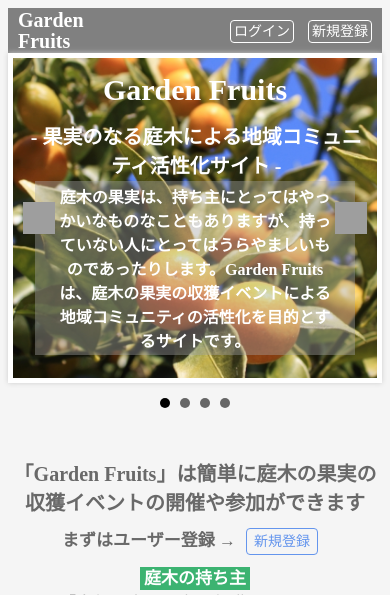
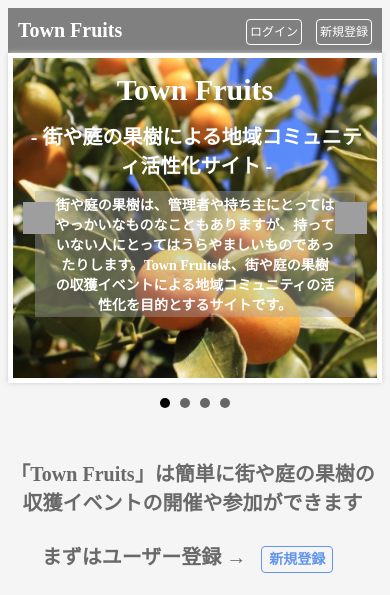
Before and after one commit to nori2711/gdnfruit, a Rails app: page / in a window 390 px wide. Shown: the top 595 px of the page. Run offline with Rails 7, Linux system fonts and the light colour scheme; data that the repository does not hold is empty; style sheets or scripts are compiled from the project's sources; parts of the project's set-up code (start-up, migrations or seed data) failed here and were passed over; some libraries are stand-ins or nearby versions; grey boxes are pictures that could not be loaded.

Commit message:
First commit

```diff
--- a/app/assets/stylesheets/fruits.scss
+++ b/app/assets/stylesheets/fruits.scss
@@ -61,6 +61,15 @@ header {
       border: 1px solid #fff;
       border-radius: 4px;
       padding: 3px 3px;
+    }
+
+    @media (max-width: 768px) {
+      a {
+        font-size: 12px;
+        border: 1px solid #fff;
+        border-radius: 4px;
+        padding: 5px 3px;
+      }
     }
 
     a:hover {
@@ -143,7 +152,7 @@ header {
     position: absolute;
     top: 128px;
     width: 75%;
-    font-size: 16px;
+    font-size: 18px;
     color: #fff;
     background-color: rgba(169,169,169,0.4);
     margin: auto;
@@ -153,6 +162,23 @@ header {
     right: 0;
     padding: 3px 20px;
     // min-width: 450px;
+  }
+
+  @media (max-width: 768px) {
+    .title2 {
+      position: absolute;
+      top: 128px;
+      width: 75%;
+      font-size: 14px;
+      color: #fff;
+      background-color: rgba(169,169,169,0.4);
+      margin: 10px auto;
+      top: 120;
+      bottom: 30;
+      left: 0;
+      right: 0;
+      padding: 3px 20px;
+    }
   }
 }
 
@@ -258,6 +291,15 @@ header {
       color: #fff;
       background-color: #6495ed;
     }
+
+    p {
+      margin: 20px 5px 5px 0px;
+      padding: 0 0 4px 0;
+      width: 290px;
+      height: 250px;
+      // background-color: #fff;
+      display: inline-block;
+    }
   }
 
   .lp-user {
--- a/app/views/fruits/_lp.html.erb
+++ b/app/views/fruits/_lp.html.erb
@@ -1,23 +1,39 @@
 <div class="lp">
   <div class="lp-outline">
-    <h2>「Garden Fruits」は簡単に庭木の果実の収獲イベントの開催や参加ができます</h2>
-    <p><b>まずはユーザー登録</b> →<%= link_to "新規登録", new_user_registration_path, class: 'post' %></p>
-    <p><b class="owner">庭木の持ち主</b></br>「今年も庭の果実の収穫しなきゃ」</br>→収獲イベントを開催できます</p>
-    <p><b class="guest">収獲したい方</b></br>「どこかの庭の果実の収獲したいな」</br>→収獲イベントに参加できます</p>
-    <p><b class="owner">庭木の持ち主</b>＆<b class="guest">収獲したい方</b></br>→みんなで集まって収獲しよう</p>
+    <h2>「Town Fruits」は簡単に街や庭の果樹の収獲イベントの開催や参加ができます</h2>
+    <h2><b>まずはユーザー登録</b> → <%= link_to "新規登録", new_user_registration_path, class: 'post' %>
+    </h2>
+    <p>
+      <%= image_tag 'icon-tree.png',size: '170' %></br>
+      <b class="owner">庭の果樹の持ち主</b></br>「今年も庭の果樹の収穫しなきゃ」</br>
+      収獲イベントを開催できます
+    </p>
+    <p>
+      <%= image_tag 'icon-harvest.png',size: '170' %></br>
+      <b class="guest">収獲したい方</b></br>「どこかの果樹の収獲したいな」</br>収獲イベントに参加できます
+    </p>
+    <p>
+      <%= image_tag 'icon-trees.png',size: '170' %></br>
+      <b class="owner">街の果樹が気になる方</b></br>「あの果樹でみんなを集めたいな」</br>
+      市区町村にリクエストできます
+    </p>
   </div>
 
   <div class="lp-user">
-    <h2><b class="owner">庭木の持ち主</b>は収獲イベントを開催できます</h2>
-    <p>まず、マイページにて庭木を登録します</p>
-    <p>次に、庭木ごとに収獲イベントを登録します</p>
+    <h2><b class="owner">庭の果樹の持ち主</b>は収獲イベントを開催できます</h2>
+    <p>まず、マイページにて果樹を登録します</p>
+    <p>次に、果樹の収獲イベントを登録します</p>
     <p>参加状況を確認し収獲イベントを開催します</p>
+    <h2><b class="owner">街の果樹が気になる方</b>は収獲イベントをリクエストできます</h2>
+    <p>まず、マイページにて果樹を検索して収穫イベントをリクエストします</p>
+    <p>開催OK後に果樹の収獲イベントを登録します</p>
+    <p style="padding: 5px 10px 20px 10px">参加状況を確認し収獲イベントを開催します</p>
   </div>
 
   <div class="lp-harvest">
     <h2><b class="guest">収獲したい方</b>は収獲イベントに参加できます</h2>
-    <p>トップページで庭木情報を検索します</p>
-    <p>収穫したい庭木情報の収獲イベントに参加登録します</p>
+    <p>トップページで収穫イベントを検索します</p>
+    <p>収穫したい果樹の収獲イベントに参加登録します</p>
     <p>収獲日に現地に集合して収獲します</p>
   </div>
 
--- a/app/views/fruits/index.html.erb
+++ b/app/views/fruits/index.html.erb
@@ -6,9 +6,9 @@
     <li class="bs-img4" style="width: 100%; height: 320px"></li>
   </ul>
 
-  <h1>Garden Fruits</h1>
-  <h2 class="title1">- 果実のなる庭木による地域コミュニティ活性化サイト -</h2>
-  <h2 class="title2">庭木の果実は、持ち主にとってはやっかいなものなこともありますが、持っていない人にとってはうらやましいものであったりします。Garden Fruitsは、庭木の果実の収獲イベントによる地域コミュニティの活性化を目的とするサイトです。</h2>
+  <h1>Town Fruits</h1>
+  <h2 class="title1">- 街や庭の果樹による地域コミュニティ活性化サイト -</h2>
+  <h2 class="title2">街や庭の果樹は、管理者や持ち主にとってはやっかいなものなこともありますが、持っていない人にとってはうらやましいものであったりします。Town Fruitsは、街や庭の果樹の収獲イベントによる地域コミュニティの活性化を目的とするサイトです。</h2>
 </div>
 
 <% if user_signed_in? %>
--- a/app/views/fruits/new.html.erb
+++ b/app/views/fruits/new.html.erb
@@ -1,5 +1,5 @@
 <div class="contents-login contents-login-fruit">
-<h2>庭の果実の新規登録</h2>
+<h2>果樹の新規登録</h2>
 
 <%= form_for(@fruit) do |f| %>
 <div class="field">
--- a/app/views/fruits/show.html.erb
+++ b/app/views/fruits/show.html.erb
@@ -1,5 +1,5 @@
 <div class="harvest-d">
-  <h3 style="margin: 10px 0;">庭の果実の登録内容</h3>
+  <h3 style="margin: 10px 0;">果樹の登録内容</h3>
   <%= image_tag @fruit.photo(:medium), alt: 'No image', size: '150' %>
   <table>
     <tr><th>果実名</th><td><%= @fruit.fruit_name %></td></tr>
--- a/app/views/layouts/application.html.erb
+++ b/app/views/layouts/application.html.erb
@@ -1,7 +1,7 @@
 <!DOCTYPE html>
 <html>
 <head>
-  <title>GdnFruit</title>
+  <title>TownFruit</title>
   <%= stylesheet_link_tag    'application', media: 'all' %>
   <%= javascript_include_tag 'application' %>
   <%= csrf_meta_tags %>
@@ -16,7 +16,7 @@
 
   <header>
     <!-- <div class="header_bar row"> -->
-      <h2 class="grid-6"><a href="/">Garden Fruits</a></h2>
+      <h2 class="grid-6"><a href="/">Town Fruits</a></h2>
       <% if user_signed_in? %>
         <div class="user_nav">
           <%= link_to "ログアウト", destroy_user_session_path, method: :delete %>
```
Also changed, not shown: other parts of app/assets/stylesheets/fruits.scss (+38 -3 lines), app/models/user.rb (+8 -0 lines), app/views/fruits/_fruit.html.erb (+13 -4 lines), db/seeds.rb (+12 -0 lines), Gemfile, Gemfile.lock, db/schema.rb.
